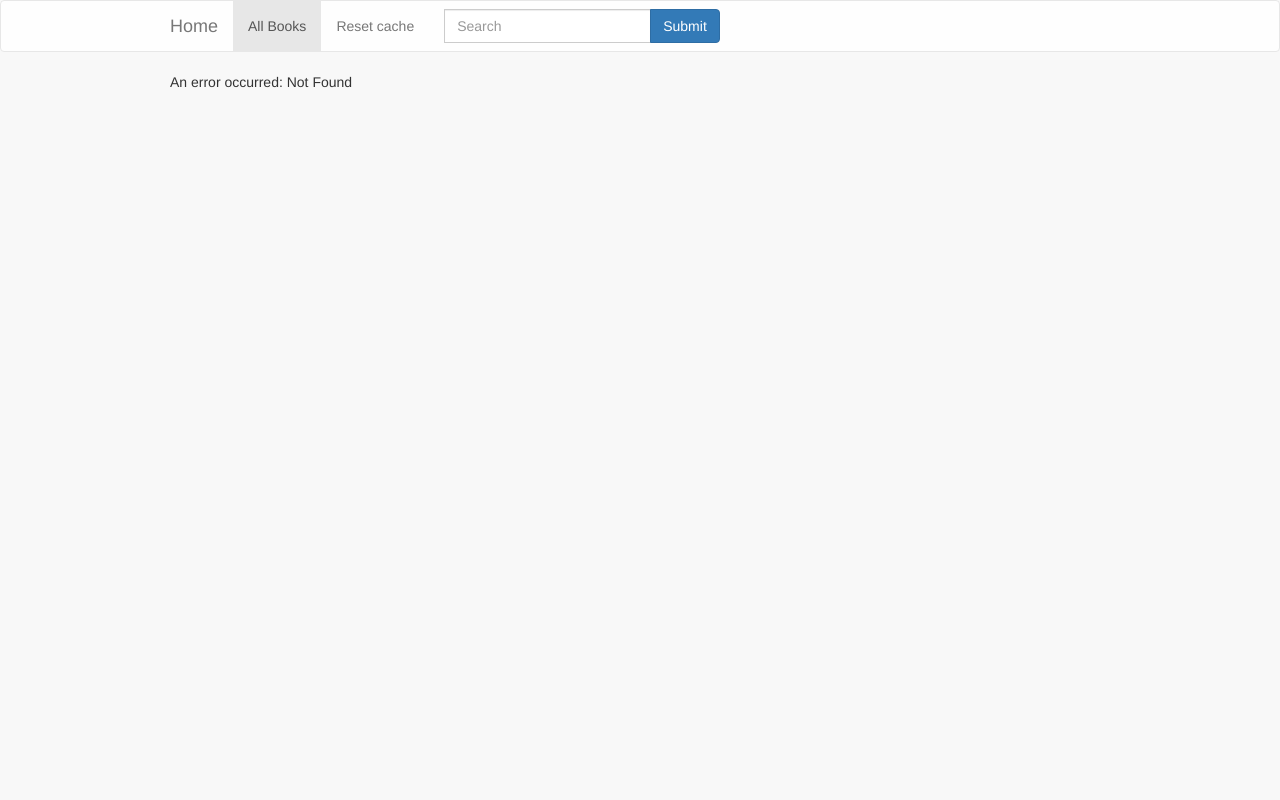
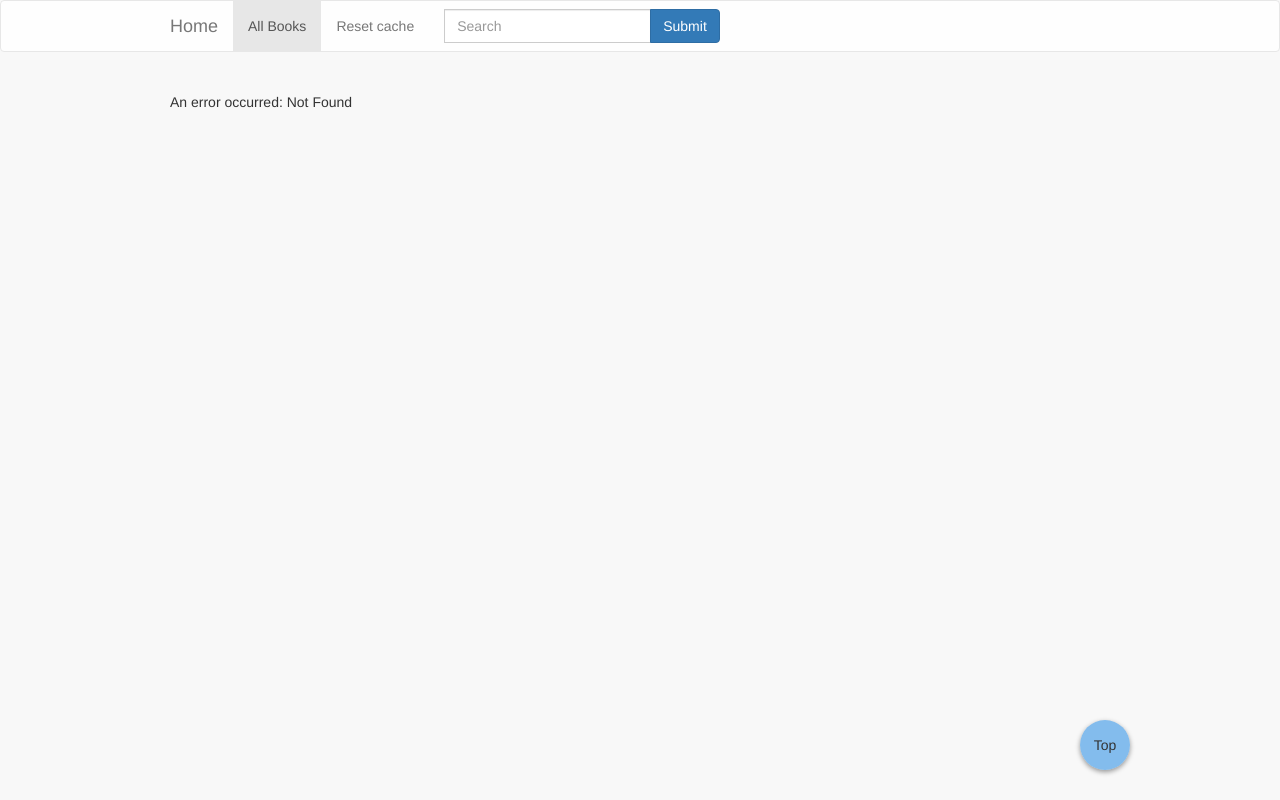
Before and after one commit to dragosthealex/ebook-annotations, a PHP site: page /book?id=1 in a window 1280 px wide. Run offline with PHP 8.4, Linux system fonts and the light colour scheme; data that the repository does not hold is empty.

Commit message:
improved styling

```diff
--- a/ea_reader/www/book.php
+++ b/ea_reader/www/book.php
@@ -3,6 +3,11 @@
 $header['title'] = 'Annotated eBook Reader';
 include '../templates/header.php';
 ?>
+<a name="top">&nbsp;</a>
+<div class="top-link">
+  <a class="btn btn-primary btn-round" href="#top">Top</a>
+</div>
+<div id="book"></div>
 <script>
 <?php
 if(isset($_GET['c'])) {
@@ -20,19 +25,19 @@
               data: {"id": id, "type": "single", "caching": caching},
               beforeSend: function(xhr) {
                 if(caching == 0 || caching == 2) {
-                  $("#main-content").html("<span class='loading'>Annotating your book...</span>");
+                  $("#main-content #book").html("<span class='loading'>Annotating your book...</span>");
                 } else {
-                  $("#main-content").html("<span class='loading'>Loading...</span>");
+                  $("#main-content #book").html("<span class='loading'>Loading...</span>");
                 }
               },
               success: function(data, status, xhr) {
-                        $("#main-content").html(data);
+                        $("#main-content #book").html(data);
                         setTimeout(function(){
                           $(".annotation").popover({html: true});
                         },1000);
                       },
               error: function(xhr, status, error) {
-                $("#main-content").html("<span class='error'>An error occurred: " + error + "</span>");
+                $("#main-content #book").html("<span class='error'>An error occurred: " + error + "</span>");
               }
               });
     $(document).click(function(e) {
--- a/ea_reader/www/css/global.css
+++ b/ea_reader/www/css/global.css
@@ -89,7 +89,24 @@
   text-decoration: underline;
   color: rgb(0, 37, 216);
 }
-
+.top-link {
+  position: fixed;
+  bottom: 30px;
+  right: 150px;
+}
+.btn-round {
+  border-radius: 50%;
+  width: 50px;
+  height: 50px;
+  padding: 15px 0;
+  text-align: center;
+  color: #333;
+  border: none;
+  box-shadow: 0 2px 5px 0 rgba(0,0,0,0.4);
+}
+.btn-primary.btn-round {
+  background-color: rgba(65, 154, 231, 0.64);
+}
 @media (min-width: 1200px){
   .container {
     width: 970px;
```
Also changed, not shown: 1 other file.
